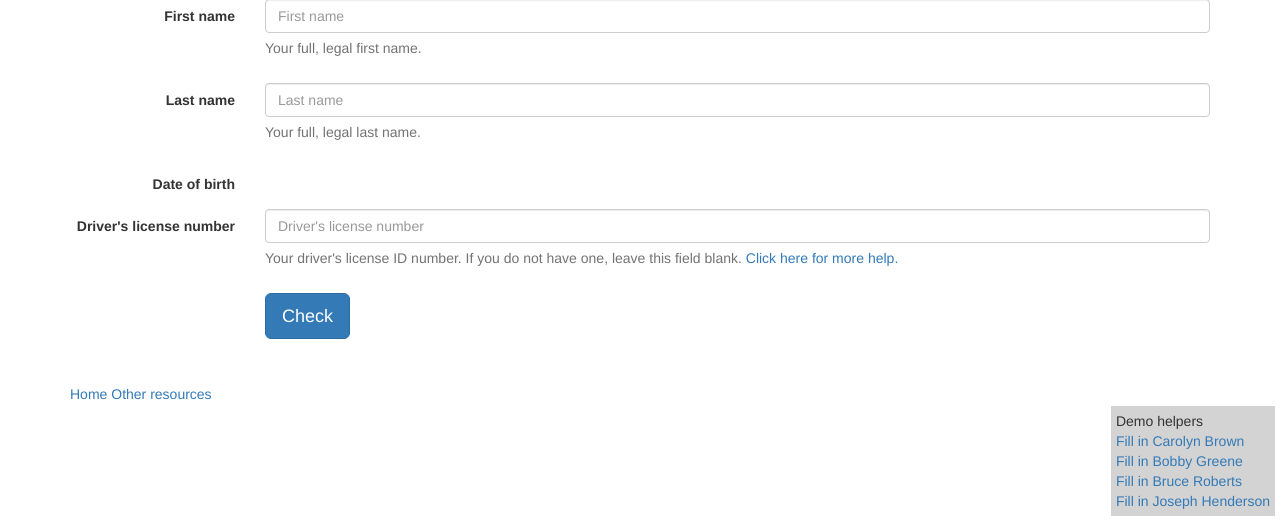
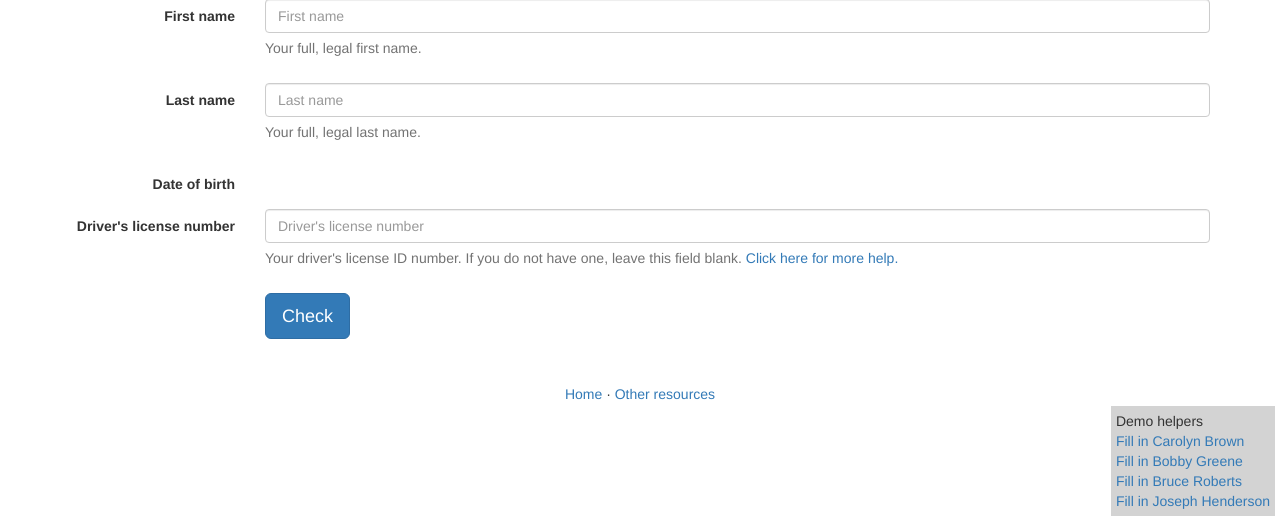
Before and after one commit to ixchi/GlobalHackV, a PHP site: template templates/home.twig in a window 1280 px wide. Shown: the part 279-800 px from the top of the page. Run offline with PHP 8.4, Linux system fonts and the light colour scheme; the template is opened without the code that fills it, so the values that code supplies are empty; some libraries are stand-ins or nearby versions.

Commit message:
fix footer formatting

```diff
--- a/templates/layout.twig
+++ b/templates/layout.twig
@@ -14,8 +14,8 @@
 	{% endblock %}
 
 	<footer class="footer" style="margin-top: 30px">
-		<div class="container">
-			<a href="/">Home</a> <a href="/resources">Other resources</a>
+		<div class="container text-center">
+			<a href="/">Home</a> &middot; <a href="/resources">Other resources</a>
 		</div>
 	</footer>
 
```
